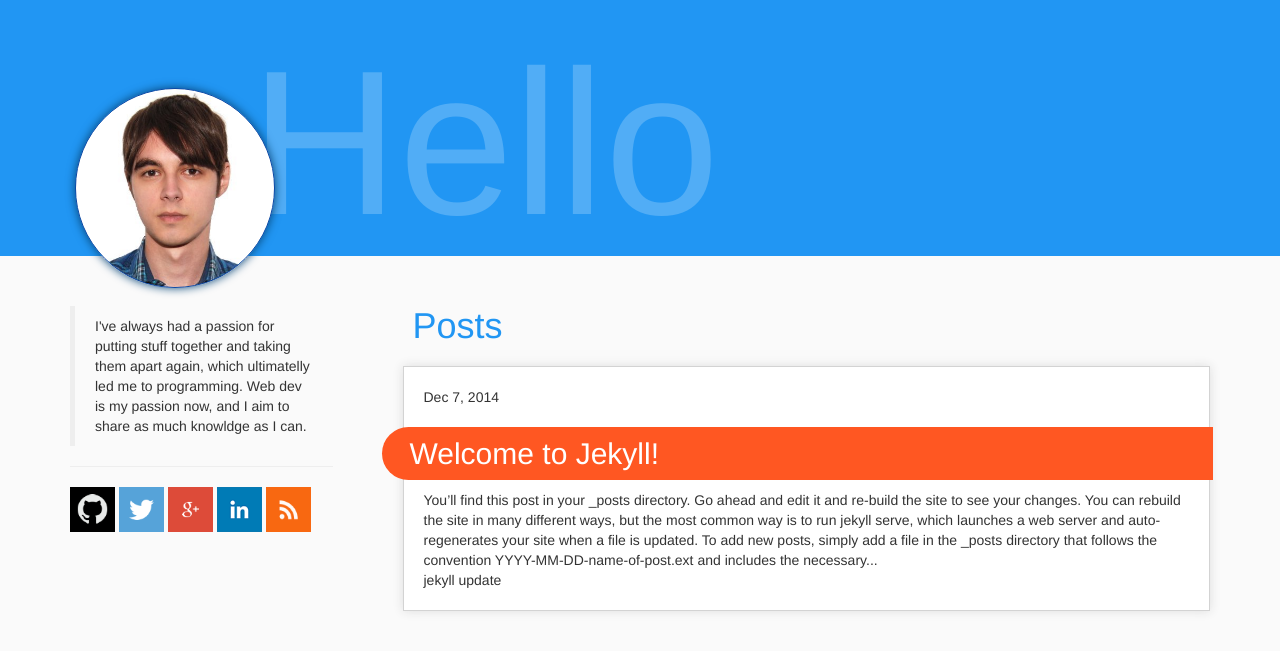
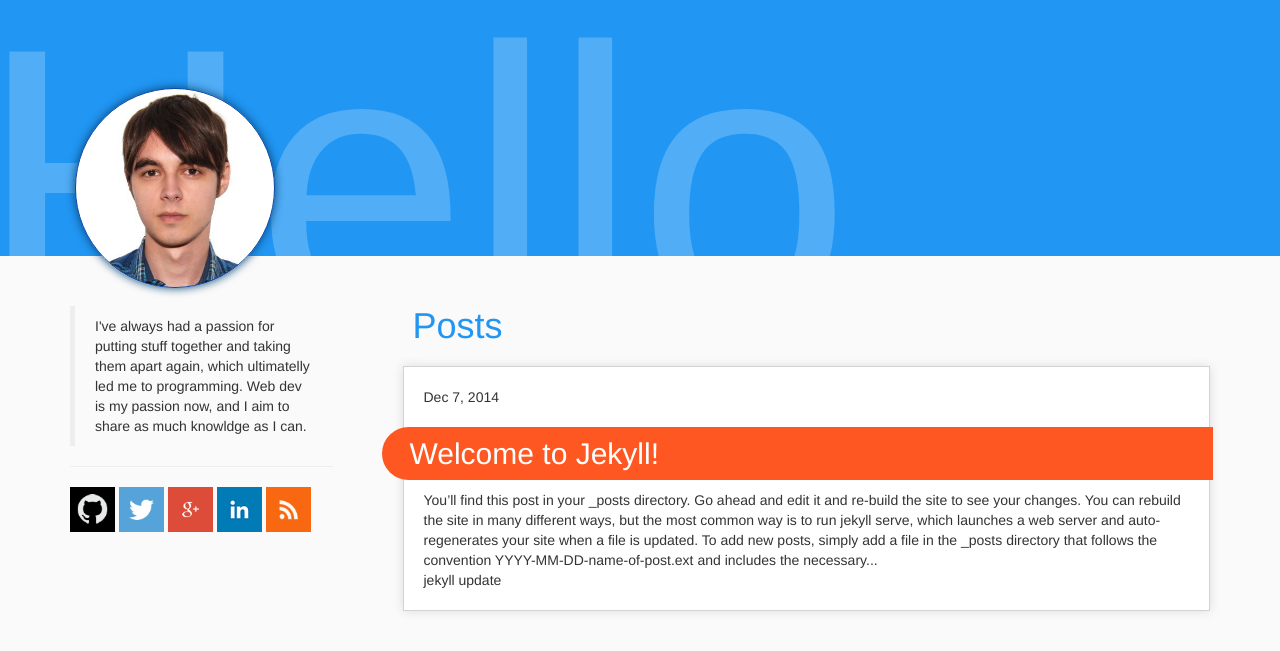
Before and after one commit to colin-dumitru/colin-dumitru.github.io, a Jekyll site: the page built from index.html, in a window 1280 px wide. Shown: the top 651 px of the page. Built offline with Jekyll 4.4.1, drawn with Linux system fonts in a browser that asks for light colours.

Commit message:
Fixed some layout issues on mobile.

```diff
--- a/_sass/_base.scss
+++ b/_sass/_base.scss
@@ -29,13 +29,33 @@ blockquote {
     box-shadow: 0 0 10px darken($primary-500, 30%);
     border-radius: 50%;
 }
+.hello_mask {
+    width: 100%;
+    height: 100%;
+    position: absolute;
+    left: 0;
+    top: 0;
+    overflow: hidden;
+}
 .hello {
-    font-size: 206px;
     position: absolute;
     bottom: -34px;
-    left: 195px;
     z-index: 1;
     color: lighten($primary-500, 10%);
+    @media screen and (max-width: 500px) {
+        font-size: 206px;
+        left: -22px;
+    }
+    @media screen and (min-width: 500px) {
+        font-size: 306px;
+        left: -22px;
+        bottom: -150px;
+    }
+    @media screen and (min-width: 900px) {
+        font-size: 383px;
+        left: -22px;
+        bottom: -200px;
+    }
 }
 h1 {
     color: $primary-500;
@@ -45,6 +65,11 @@ h1 {
 }
 .social-icons img {
     width: 45px;
+}
+.my-description {
+    @media screen and (max-width: 1200px) {
+        margin-bottom: 30px;
+    }
 }
 .post-list > li {
     background-color: white;
--- a/index.html
+++ b/index.html
@@ -6,16 +6,18 @@ layout: home
     <div class="container full">
         <div class="row full">
             <div class="col-xs-12 full">
-                <span class="hello">Hello</span>
                 <div class="photo"></div>
             </div>
+        </div>
+        <div class="hello_mask">
+            <span class="hello">Hello</span>
         </div>
     </div>
 </div>
 
 <div class="container">
     <div class="row">
-        <div class="col-lg-3">
+        <div class="col-lg-3 my-description">
             <blockquote>{{site.description}}</blockquote>
             <hr>
 
```
